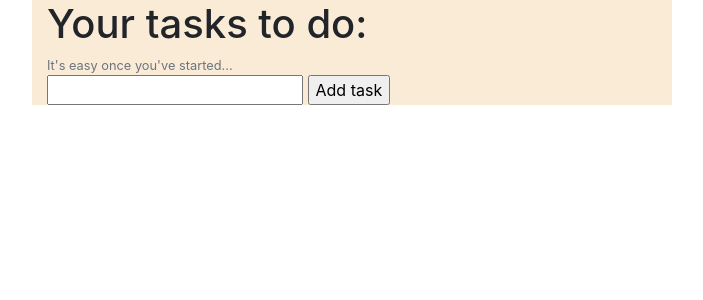
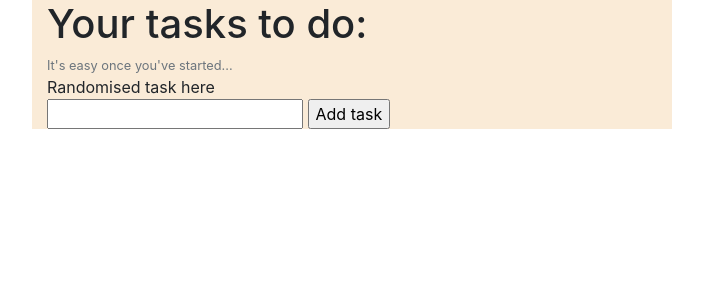
Before and after one commit to katestarks/toDoList, a PHP site: page /templates/viewList.phtml in a window 1280 px wide. Shown: the top 300 px of the page, without its empty margins (288-991 px from the left). Run offline with PHP 8.4, Linux system fonts and the light colour scheme; the template is opened without the code that fills it, so the values that code supplies are empty.

Commit message:
Added placeholder to view

```diff
--- a/templates/viewList.phtml
+++ b/templates/viewList.phtml
@@ -11,11 +11,16 @@
             <h1>Your tasks to do:</h1>
             <small class="text-muted">It's easy once you've started...</small>
         </div>
+        <div>
+            Randomised task here
+        </div>
+        <div>
         <?php
         foreach ($tasks as $task) {
             echo '<div><form method="post" action="/completedFlag"><p>' . $task['tasks'] . '</p><input name ="id" type="hidden" value=' . $task['id'] . '><input name="completedFlag" type="submit" value="Completed"></form></div>';
         }
         ?>
+        </div>
         <div>
             <form method="post" action="/addTask">
                 <input name="addTask" type="text">
```
